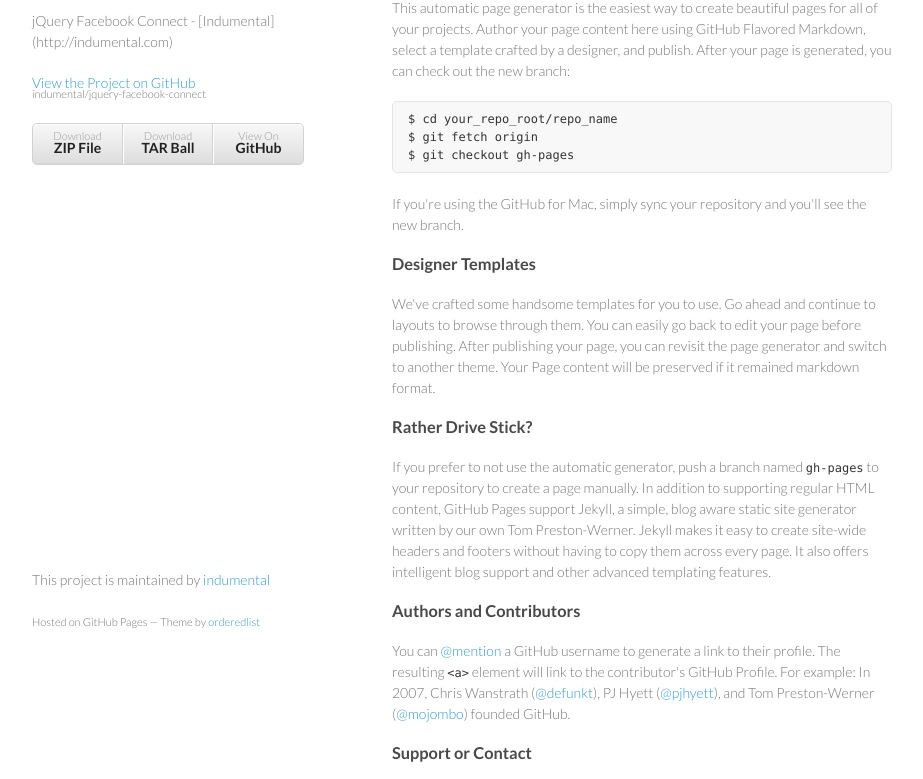
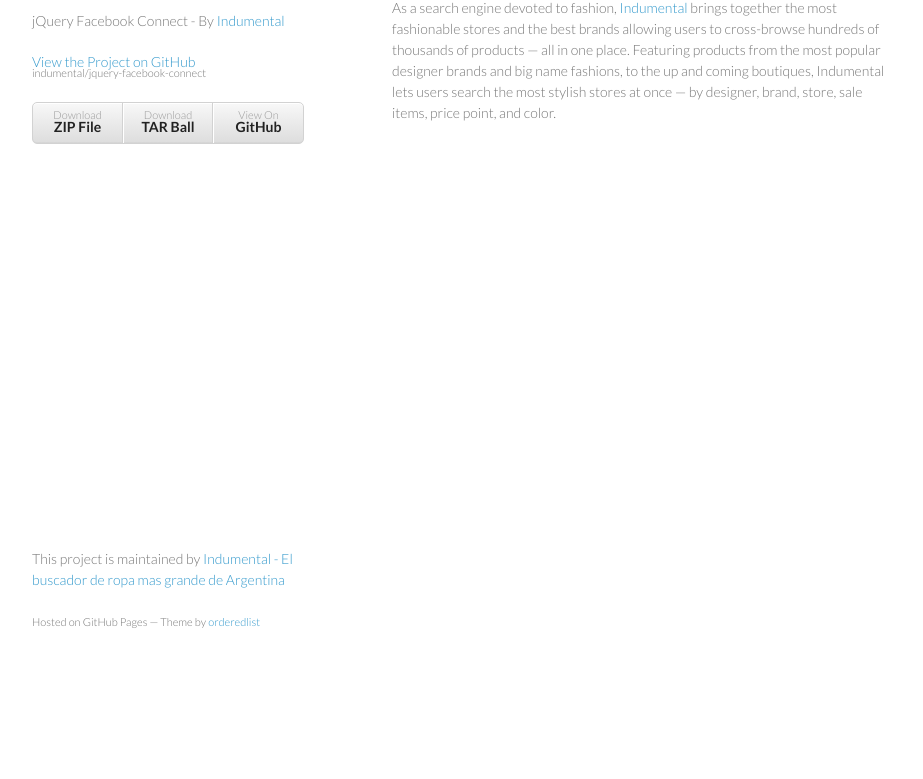
Before and after one commit to indumental/jquery-facebook-connect, a plain HTML site: page index.html in a window 1280 px wide. Shown: the part 99-878 px from the top of the page, without its empty margins (178-1101 px from the left). After the commit the page ends 800 px from the top, so only its background shows below. Drawn offline with Linux system fonts and the light colour scheme.

Commit message:
Update gh-pages

```diff
--- a/index.html
+++ b/index.html
@@ -16,7 +16,7 @@
     <div class="wrapper">
       <header>
         <h1>Indumental</h1>
-        <p>jQuery Facebook Connect - [Indumental](http://indumental.com)</p>
+        <p>jQuery Facebook Connect - By <a href="http://indumental.com">Indumental</a></p>
         <p class="view"><a href="https://github.com/indumental/jquery-facebook-connect">View the Project on GitHub <small>indumental/jquery-facebook-connect</small></a></p>
         <ul>
           <li><a href="https://github.com/indumental/jquery-facebook-connect/zipball/master">Download <strong>ZIP File</strong></a></li>
@@ -25,37 +25,13 @@
         </ul>
       </header>
       <section>
-        <h3>Welcome to GitHub Pages.</h3>
+        <h3>Welcome to Indumental</h3>
 
-<p>This automatic page generator is the easiest way to create beautiful pages for all of your projects. Author your page content here using GitHub Flavored Markdown, select a template crafted by a designer, and publish. After your page is generated, you can check out the new branch:</p>
+<p>As a search engine devoted to fashion, <a href="http://indumental.com">Indumental</a> brings together the most fashionable stores and the best brands allowing users to cross-browse hundreds of thousands of products — all in one place. Featuring products from the most popular designer brands and big name fashions, to the up and coming boutiques, Indumental lets users search the most stylish stores at once — by designer, brand, store, sale items, price point, and color. </p>
 
-<pre><code>$ cd your_repo_root/repo_name
-$ git fetch origin
-$ git checkout gh-pages
-</code></pre>
-
-<p>If you're using the GitHub for Mac, simply sync your repository and you'll see the new branch.</p>
-
-<h3>Designer Templates</h3>
-
-<p>We've crafted some handsome templates for you to use. Go ahead and continue to layouts to browse through them. You can easily go back to edit your page before publishing. After publishing your page, you can revisit the page generator and switch to another theme. Your Page content will be preserved if it remained markdown format.</p>
-
-<h3>Rather Drive Stick?</h3>
-
-<p>If you prefer to not use the automatic generator, push a branch named <code>gh-pages</code> to your repository to create a page manually. In addition to supporting regular HTML content, GitHub Pages support Jekyll, a simple, blog aware static site generator written by our own Tom Preston-Werner. Jekyll makes it easy to create site-wide headers and footers without having to copy them across every page. It also offers intelligent blog support and other advanced templating features.</p>
-
-<h3>Authors and Contributors</h3>
-
-<p>You can <a href="https://github.com/blog/821" class="user-mention">@mention</a> a GitHub username to generate a link to their profile. The resulting <code>&lt;a&gt;</code> element will link to the contributor's GitHub Profile. For example: In 2007, Chris Wanstrath (<a href="https://github.com/defunkt" class="user-mention">@defunkt</a>), PJ Hyett (<a href="https://github.com/pjhyett" class="user-mention">@pjhyett</a>), and Tom Preston-Werner (<a href="https://github.com/mojombo" class="user-mention">@mojombo</a>) founded GitHub.</p>
-
-<h3>Support or Contact</h3>
-
-<p>Having trouble with Pages? Check out the documentation at <a href="http://help.github.com/pages">http://help.github.com/pages</a> or contact <a href="mailto:support@github.com">support@github.com</a> and we’ll help you sort it out.</p>
-
-<p><a href="http://indumental.com">Indumental - El buscador de ropa mas grande de Argentina</a></p>
       </section>
       <footer>
-        <p>This project is maintained by <a href="https://github.com/indumental">indumental</a></p>
+        <p>This project is maintained by <a href="http://indumental.com">Indumental - El buscador de ropa mas grande de Argentina</a></p>
         <p><small>Hosted on GitHub Pages &mdash; Theme by <a href="https://github.com/orderedlist">orderedlist</a></small></p>
       </footer>
     </div>
```
